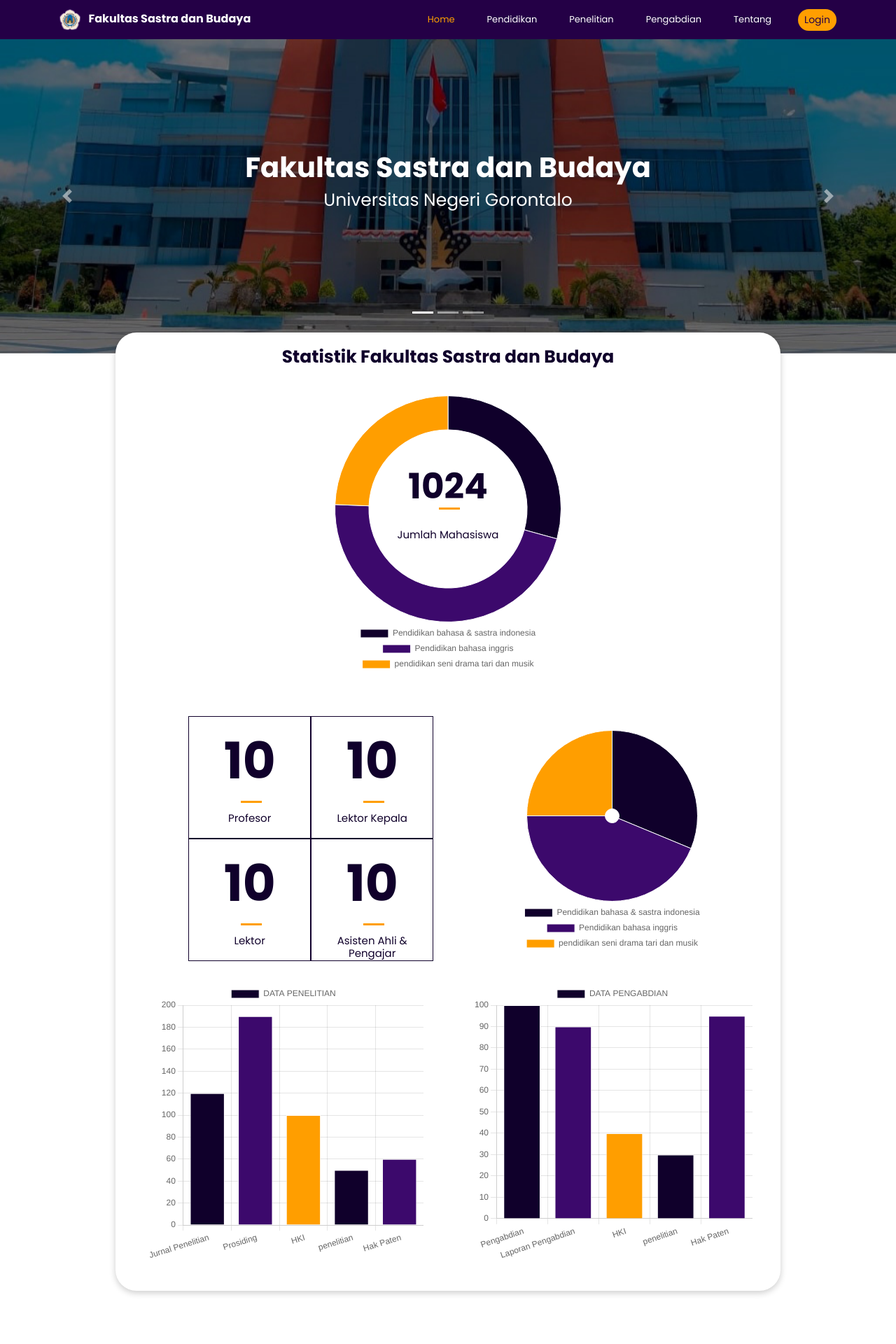
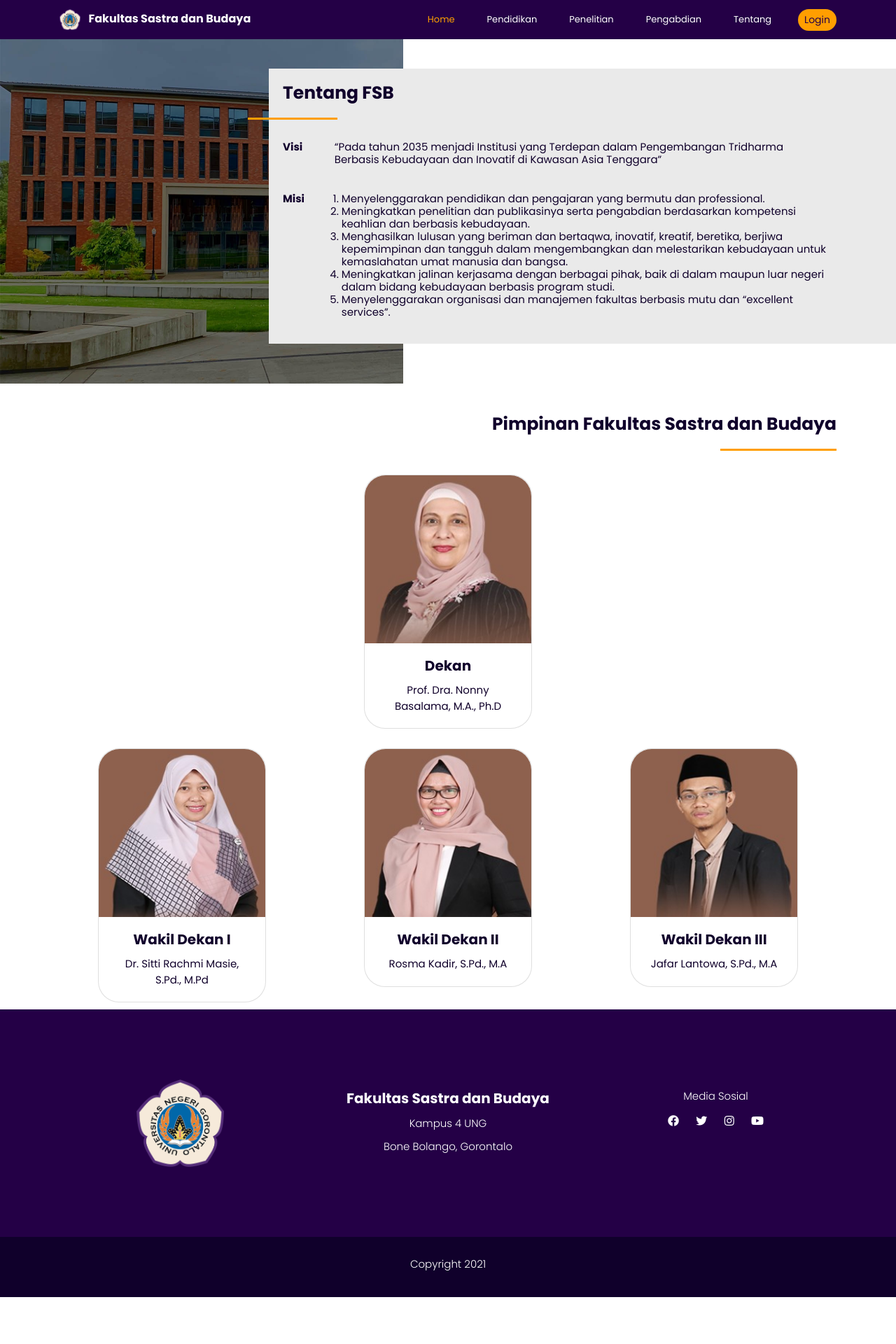
Before and after one commit to SyahrulPrayogaa/fsb-ung, a PHP site: page / in a window 1280 px wide. Shown: the top 1920 px of the page at 70% size. After the commit the page ends 1853 px from the top, so only its background shows below. Run offline with PHP 8.4, Linux system fonts and the light colour scheme; some libraries are stand-ins or nearby versions.

Commit message:
migrate from html to PHP

```diff
--- a/index.html
+++ b/index.php
@@ -6,16 +6,16 @@
     <meta name="viewport" content="width=device-width, initial-scale=1, shrink-to-fit=no">
 
     <!-- Bootstrap CSS -->
-    <link rel="stylesheet" href="/assets/src/bootstrap.min.css">
+    <link rel="stylesheet" href="assets/src/bootstrap.min.css">
 
     <!-- Local CSS -->
-    <link rel="stylesheet" href="/public/style/style.css">
-    <link rel="stylesheet" href="/public/style/responsive.css">
-    <link rel="stylesheet" href="/public/style/modal.css">
+    <link rel="stylesheet" href="public/style/style.css">
+    <link rel="stylesheet" href="public/style/responsive.css">
+    <link rel="stylesheet" href="public/style/modal.css">
 
     <link rel="stylesheet" href="https://cdnjs.cloudflare.com/ajax/libs/font-awesome/5.15.4/css/all.min.css">
 
-    <link rel="icon" href="/assets/img/ung.png">
+    <link rel="icon" href="assets/img/ung.png">
     <title>Fakultas Sastra dan Budaya</title>
   </head>
   <body>
@@ -23,7 +23,7 @@
     <nav class="navbar navbar-expand-lg fixed-top navbar-dark bg-purple">
       <div class="container">
         <a class="navbar-brand" href="#">
-          <img src="/assets/img/ung.png" width="30" height="30" class="d-inline-block mr-2" alt="">
+          <img src="assets/img/ung.png" width="30" height="30" class="d-inline-block mr-2" alt="">
           Fakultas Sastra dan Budaya
         </a>
         <button class="navbar-toggler" type="button" data-toggle="collapse" data-target="#navbarNavAltMarkup" aria-controls="navbarNavAltMarkup" aria-expanded="false" aria-label="Toggle navigation">
@@ -54,7 +54,7 @@
       <div class="container">
       <div class="row">
         <div class="col-md d-flex justify-content-center">
-          <img src="/assets/img/ung.png" alt="">
+          <img src="assets/img/ung.png" alt="">
         </div>
         <div class="col-md-5">
           <h3 class="text-center">Fakultas Sastra dan Budaya</h3>
@@ -79,15 +79,15 @@
     <!-- end of footer -->
 
 
-    <script src="/assets/src/jquery-3.6.0.min.js"></script>
-    <script src="/assets/src/popper.min.js"></script>
-    <script src="/assets/src/bootstrap.min.js"></script>
+    <script src="assets/src/jquery-3.6.0.min.js"></script>
+    <script src="assets/src/popper.min.js"></script>
+    <script src="assets/src/bootstrap.min.js"></script>
 
     <!-- Chart JS -->
     <script src="https://cdnjs.cloudflare.com/ajax/libs/Chart.js/3.6.2/chart.min.js"></script>
-    <!-- <script src="/public/js/mahasiswaChart.js"></script> -->
+    <!-- <script src="public/js/mahasiswaChart.js"></script> -->
     <!-- <script src="alumniChart.js"></script> -->
 
-    <script src="/public/js/script.js"></script>
+    <script src="public/js/script.js"></script>
   </body>
 </html>
--- a/public/js/script.js
+++ b/public/js/script.js
@@ -1,6 +1,6 @@
 $(document).ready(function(){
-  $('#main-content').load('../public/page/home.html')
-  // $('#main-content').load('../public/page/pengabdian.html')
+  // $('#main-content').load('./public/page/home.php')
+  $('#main-content').load('./public/page/tentang.php')
 
   $('.nav-link').click(function(e){
     e.preventDefault();
@@ -10,23 +10,23 @@
     if(menu == 'home'){
       $('.nav-link').removeClass('active');
       $(this).addClass('active');
-      $('#main-content').load('../public/page/home.html');
+      $('#main-content').load('./public/page/home.php');
     }else if(menu == 'pendidikan'){
       $('.nav-link').removeClass('active');
       $(this).addClass('active');
-      $('#main-content').load('../public/page/pendidikan.html');
+      $('#main-content').load('./public/page/pendidikan.php');
     }else if(menu == 'penelitian'){
       $('.nav-link').removeClass('active');
       $(this).addClass('active');
-      $('#main-content').load('../public/page/penelitian.html');
+      $('#main-content').load('./public/page/penelitian.php');
     }else if(menu == 'pengabdian'){
       $('.nav-link').removeClass('active');
       $(this).addClass('active');
-      $('#main-content').load('../public/page/pengabdian.html');
+      $('#main-content').load('./public/page/pengabdian.php');
     }else if(menu == 'tentang'){
       $('.nav-link').removeClass('active');
       $(this).addClass('active');
-      $('#main-content').load('../public/page/tentang.html');
+      $('#main-content').load('./public/page/tentang.php');
     }
   })
 
--- a/public/page/home.html
+++ b/public/page/home.php
@@ -8,17 +8,17 @@
       </ol>
       <div class="carousel-inner">
         <div class="carousel-item active">
-          <img src="/assets/img/jumbotron-ung.jpeg" class="d-block w-100" alt="...">
+          <img src="assets/img/jumbotron-ung.jpeg" class="d-block w-100" alt="...">
             <div class="carousel-caption">
               <h3 class="display-4">Fakultas Sastra dan Budaya</h3>
               <h3 class="display-6">Universitas Negeri Gorontalo</h3>
           </div>
         </div>
         <div class="carousel-item">
-          <img src="/assets/img/1256.png" class="d-block w-100" alt="...">
+          <img src="assets/img/1256.png" class="d-block w-100" alt="...">
         </div>
         <div class="carousel-item">
-          <img src="/assets/img/pimpinan.png" class="d-block w-100" alt="...">
+          <img src="assets/img/pimpinan.png" class="d-block w-100" alt="...">
         </div>
       </div>
       <button class="carousel-control-prev" type="button" data-target="#carouselIndicators" data-slide="prev">
@@ -246,7 +246,7 @@
       <div class="container">
         <div class="row">
           <div class="col-md-6 d-flex justify-content-center">
-            <img src="/assets/img/Pendidikan.jpg" alt="">
+            <img src="assets/img/Pendidikan.jpg" alt="">
           </div>
           <div class="col-md-5">
             <h3 class="title-content mt-5">Pendidikan</h3>
@@ -270,11 +270,11 @@
             <a href="#" class="link-content">Selengkapnya -></a>
           </div>
           <div class="col-md-6 d-flex justify-content-end">
-            <img src="/assets/img/penelitian2.jpg" alt="">
+            <img src="assets/img/penelitian2.jpg" alt="">
           </div>
         </div>
         <div class="row">
-          <img src="/assets/img/penelitian1.jpg" alt="" class="penelitian-img">
+          <img src="assets/img/penelitian1.jpg" alt="" class="penelitian-img">
         </div>
       </div>
     </div>
--- a/public/page/tentang.html
+++ b/public/page/tentang.php
@@ -43,7 +43,7 @@
       <div class="row mt-4 ">
         <div class="col-md">
           <div class="card" style="width: 15rem; margin: 10px auto;">
-            <img src="/assets/img/dekan.png" class="card-img-top" alt="..." style="height: 240px;">
+            <img src="assets/img/dekan.png" class="card-img-top" alt="..." style="height: 240px;">
             <div class="card-body">
               <h5 class="card-title text-center">Dekan</h5>
               <p class="card-text text-center">Prof. Dra. Nonny Basalama, M.A., Ph.D</p>
@@ -54,7 +54,7 @@
       <div class="row mt-2 ">
         <div class="col-md">
           <div class="card" style="width: 15rem; margin: 10px auto;">
-            <img src="/assets/img/wd1.png" class="card-img-top" alt="..." style="height: 240px;">
+            <img src="assets/img/wd1.png" class="card-img-top" alt="..." style="height: 240px;">
             <div class="card-body">
               <h5 class="card-title text-center">Wakil Dekan I</h5>
               <p class="card-text text-center">Dr. Sitti Rachmi Masie, S.Pd., M.Pd</p>
@@ -63,7 +63,7 @@
         </div>
         <div class="col-md">
           <div class="card" style="width: 15rem; margin: 10px auto;">
-            <img src="/assets/img/wd2.png" class="card-img-top" alt="..." style="height: 240px;">
+            <img src="assets/img/wd2.png" class="card-img-top" alt="..." style="height: 240px;">
             <div class="card-body">
               <h5 class="card-title text-center">Wakil Dekan II</h5>
               <p class="card-text text-center">Rosma Kadir, S.Pd., M.A</p>
@@ -72,7 +72,7 @@
         </div>
         <div class="col-md">
           <div class="card" style="width: 15rem; margin: 10px auto;">
-            <img src="/assets/img/wd3.png" class="card-img-top" alt="..." style="height: 240px;">
+            <img src="assets/img/wd3.png" class="card-img-top" alt="..." style="height: 240px;">
             <div class="card-body">
               <h5 class="card-title text-center">Wakil Dekan III</h5>
               <p class="card-text text-center">Jafar Lantowa, S.Pd., M.A</p>
--- a/public/style/style.css
+++ b/public/style/style.css
@@ -244,7 +244,7 @@
 
 /* ===========Jumbotron========== */
 .jumbotron{
-  background-image: url("/assets/img/jumbo-penelitian.jpg");
+  background-image: url("img/jumbotron.jpg");
   background-size: cover;
   height: 500px;
 }
@@ -263,7 +263,7 @@
   margin-bottom: 50px;
 }
 .tentang-jumbotron-img{
-  background-image: url("/assets/img/jumbo-penelitian.jpg");
+  background-image: url("img/jumbotron.jpg");
   background-size: cover;
   height: 250px;
   width: 100%;
@@ -282,7 +282,7 @@
   margin-bottom: 50px;
 }
 .pendidikan-jumbotron-img{
-  background-image: url("/assets/img/jumbo-penelitian.jpg");
+  background-image: url("img/jumbotron.jpg");
   background-size: cover;
   height: 250px;
   width: 100%;
```
Also changed, not shown: public/page/pendidikan.php (renamed from public/page/pendidikan.html, +10 -10 lines), public/page/penelitian.php (renamed from public/page/penelitian.html), public/page/pengabdian.php (renamed from public/page/pengabdian.html), public/style/img/jumbotron.jpg (added).
